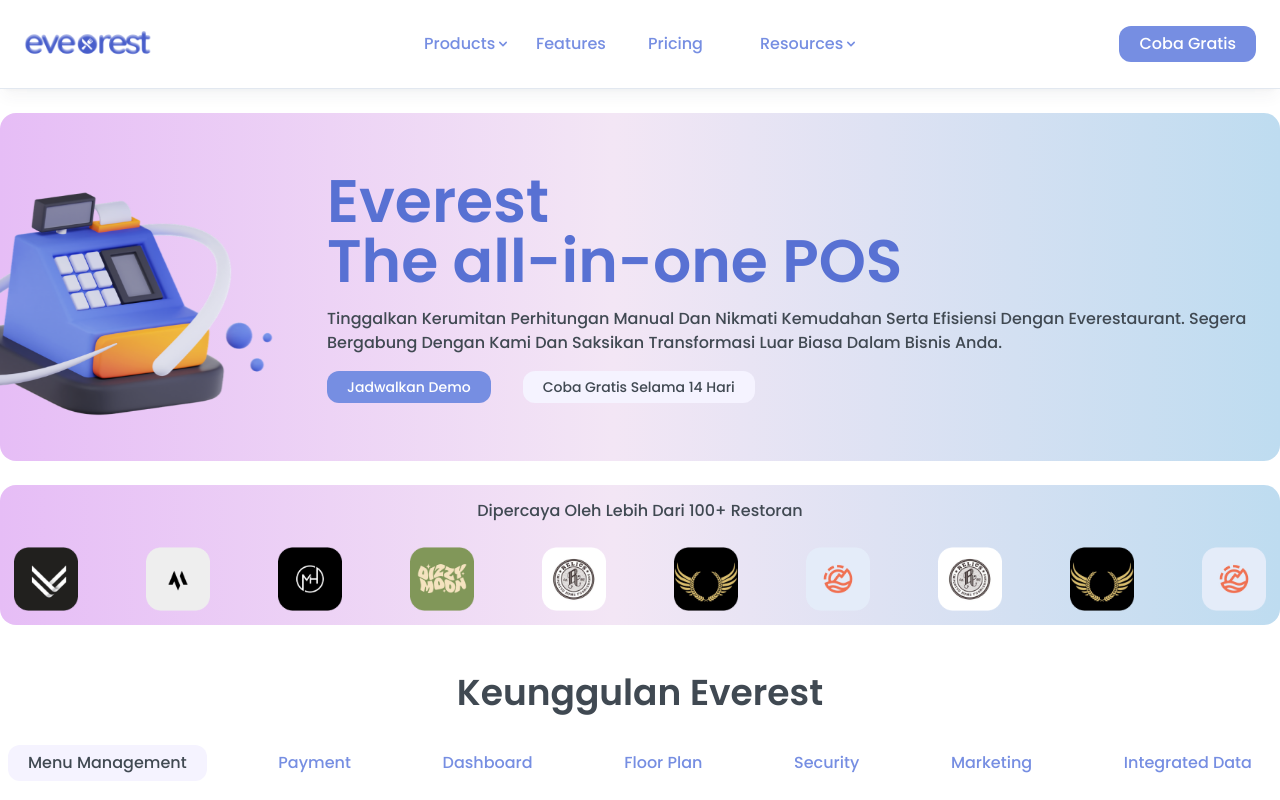
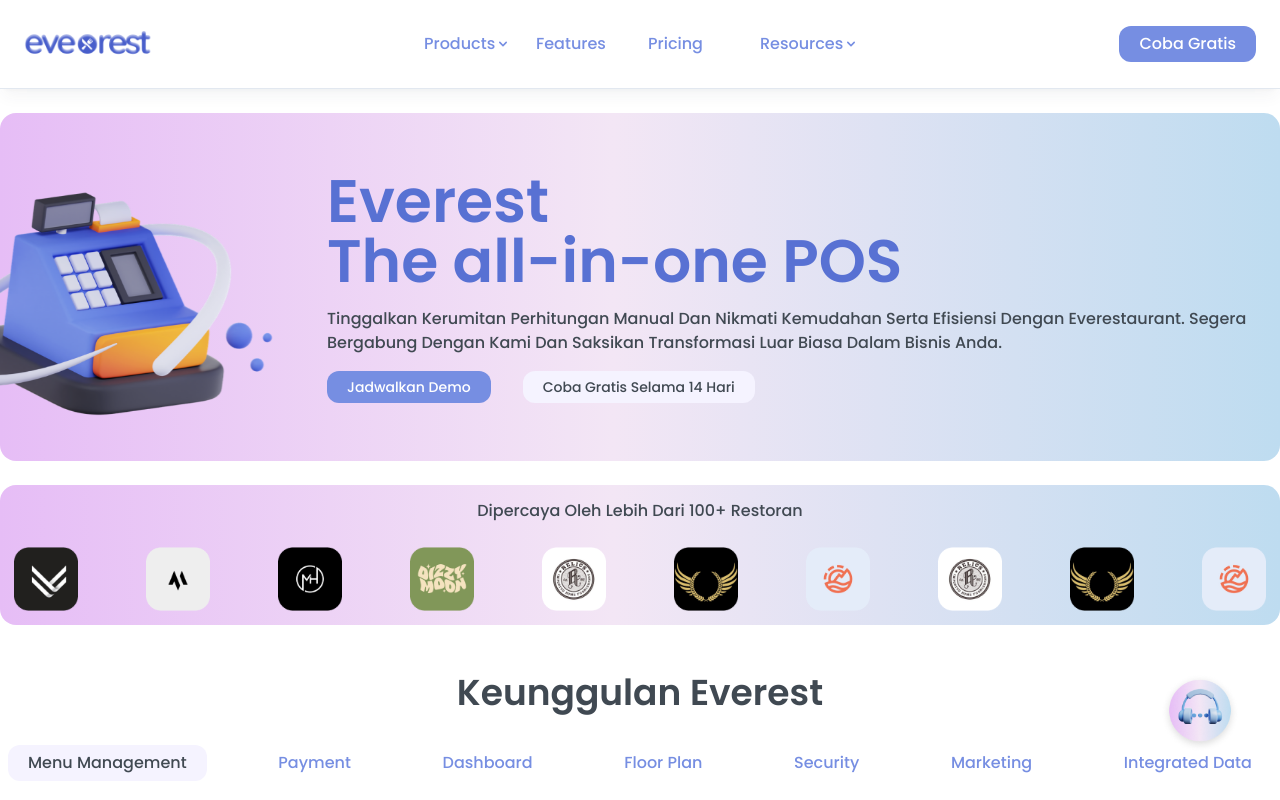
Before and after one commit to Adtyya/everest, a Next.js app: page / in a window 1280 px wide. Shown: the top 800 px of the page. Built offline with nearby package versions, Linux system fonts and the light colour scheme.

Commit message:
add cs button

```diff
--- a/components/footer/footer.jsx
+++ b/components/footer/footer.jsx
@@ -71,6 +71,16 @@
 export default function Footer() {
   return (
     <footer>
+      <div className="fixed bottom-5 lg:bottom-10 right-5 lg:right-10 z-10">
+        <button className="w-20 h-20 relative">
+          <Image
+            src="/images/global/cs.png"
+            alt="cs"
+            fill
+            objectFit="contain"
+          />
+        </button>
+      </div>
       <Container className="pb-5 pt-20">
         <FooterCard>
           <div className="grid grid-cols-1 lg:grid-cols-2 relative">
```
Also changed, not shown: public/images/global/cs.png (added).
